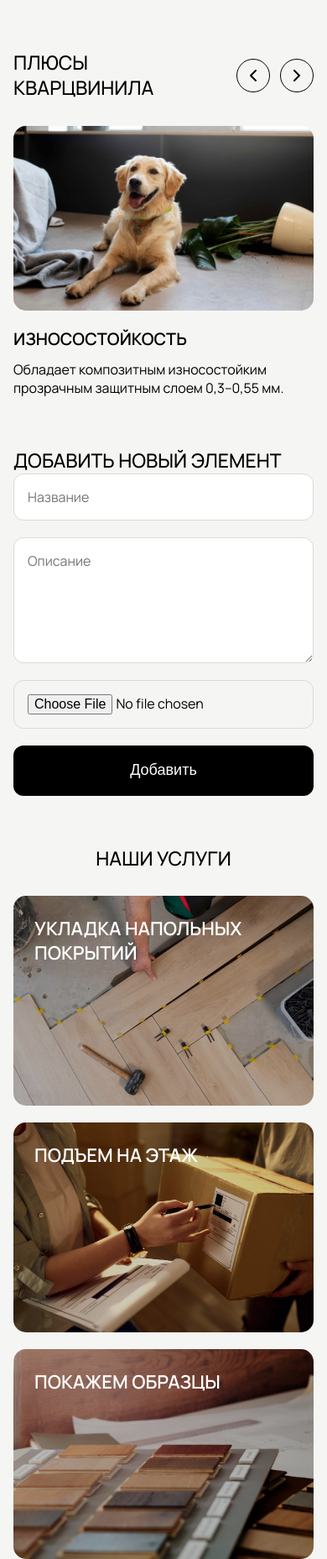
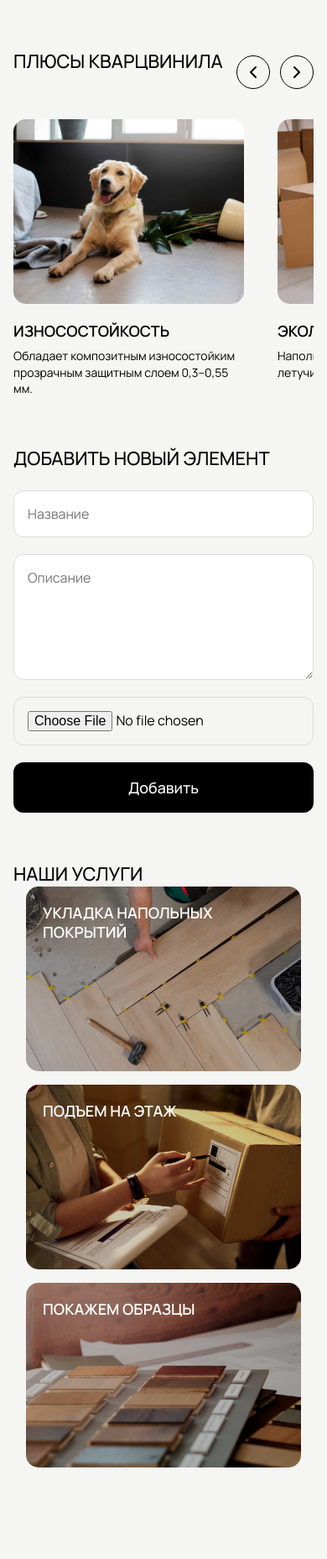
Before and after one commit to SCHKir/quartz-vinyl-zashita, a plain HTML site: page index.html in a window 390 px wide. Shown: the whole page at 84% size. After the commit the page ends 1808 px from the top, so only its background shows below. Drawn offline with Linux system fonts and the light colour scheme.

Commit message:
Улучшил адаптируемость под телефоны и планшеты

```diff
--- a/css/main.css
+++ b/css/main.css
@@ -178,6 +178,13 @@ body {
     border-radius: 15px;
 }
 
+/*Скрытие слайдера десктоп*/
+@media(min-width: 769px) {
+    .services_arrows {
+        display: none !important;
+    }
+}
+
 .service_item img {
     width: 100%;
     height: 100%;
@@ -202,8 +209,7 @@ body {
     text-transform: uppercase;
 }
 
-/*Адаптивность*/
-
+/*Планшет*/
 @media(max-width: 768px) {
 
     .container {
@@ -216,7 +222,6 @@ body {
         text-transform: uppercase;
     }
 
-    /*Блок плюсы*/
     .pluses {
         margin-top: 60px;
     }
@@ -250,6 +255,7 @@ body {
         border-radius: 50%;
         font-size: 18px;
         cursor: pointer;
+        font-family: inherit;
     }
 
     .pluses_slider {
@@ -263,7 +269,7 @@ body {
     }
 
     .plus_card {
-        width: 100%;
+        width: 300px;
         flex-shrink: 0;
     }
 
@@ -278,44 +284,59 @@ body {
     .plus_title {
         font-size: 20px;
         margin-bottom: 12px;
+        font-family: inherit;
     }
 
     .plus_text {
         font-size: 16px;
         line-height: 140%;
+        font-family: inherit;
     }
 
-    /*Блок услуги*/
     .services {
         margin-top: 60px;
         margin-bottom: 60px;
     }
 
+    .services_top {
+        display: flex;
+        justify-content: space-between;
+        align-items: center;
+        margin-bottom: 30px;
+        gap: 15px;
+    }
+
     .services .section_title {
-        text-align: center;
-        margin-bottom: 30px;
+        text-align: left;
+        margin-bottom: 0;
+    }
+
+    .services_slider {
+        overflow: hidden;
+        width: 100%;
     }
 
     .services_grid {
         display: flex;
-        flex-direction: column;
-        gap: 20px;
+        flex-direction: row;
+        gap: 30px;
+        transition: 0.5s;
     }
 
     .service_item {
-        width: 100%;
-        height: 250px;
+        width: 330px;
+        height: 256px;
+        flex-shrink: 0;
     }
 
     .service_overlay {
-        top: 25px;
-        left: 25px;
-        width: calc(100% - 50px);
-        font-size: 22px;
+        top: 20px;
+        left: 20px;
+        width: calc(100% - 40px);
+        font-size: 18px;
         line-height: 130%;
     }
 
-    /*Блок форма*/
     .form_section {
         margin-top: 60px;
     }
@@ -324,9 +345,75 @@ body {
     #advantageForm textarea {
         padding: 16px;
         font-size: 16px;
+        font-family: inherit;
     }
 
     #advantageForm button {
         width: 100%;
+        font-family: inherit;
+        font-weight: 500;
     }
 }
+
+/* Телефоны*/
+@media(max-width: 480px) {
+    .container {
+        width: 100%;
+        padding: 0 16px;
+    }
+
+    .section_title {
+        font-size: 22px;
+        line-height: 125%;
+        margin-bottom: 24px;
+    }
+
+    /*слайдер на мобилке*/
+    .plus_card {
+        width: 275px;
+    }
+
+    .plus_title {
+        font-size: 18px;
+        margin-bottom: 8px;
+    }
+
+    .plus_text {
+        font-size: 14px;
+        line-height: 140%;
+    }
+
+
+    .services_top {
+        margin-bottom: 24px;
+    }
+
+    .services_arrows {
+        display: none !important;
+    }
+
+    .services_slider {
+        overflow: visible;
+    }
+
+    .services_grid {
+        flex-direction: column;
+        gap: 16px;
+        transform: none !important;
+        width: 100%;
+    }
+
+    .service_item {
+        width: 100%;
+        max-width: 328px;
+        height: 220px;
+        margin: 0 auto;
+    }
+
+    .service_overlay {
+        font-size: 18px;
+        top: 20px;
+        left: 20px;
+        width: calc(100% - 40px);
+    }
+}
```
